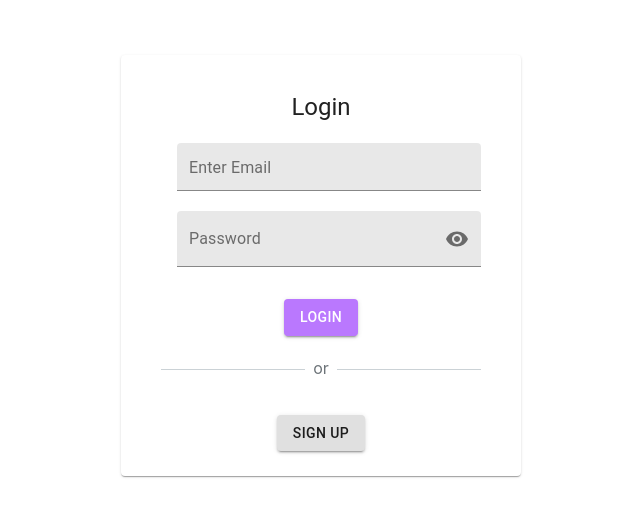
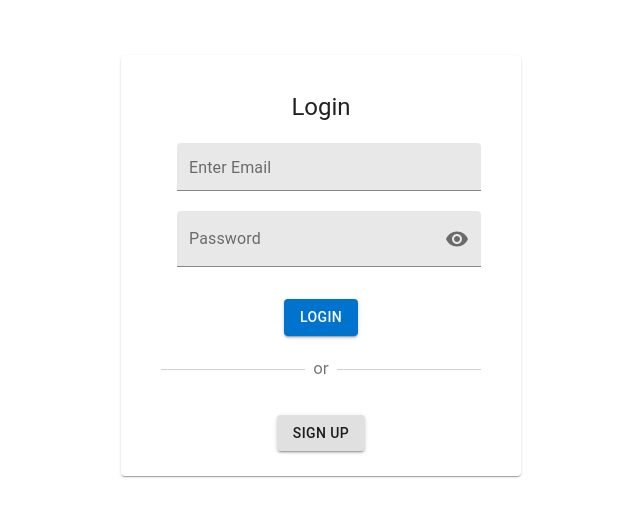
Before and after one commit to diaz4674/LedgerFire, a React (Create React App) app: page / in a window 1280 px wide. Shown: the part 145-662 px from the top of the page, without its empty margins (319-959 px from the left). Built offline with nearby package versions, Linux system fonts and the light colour scheme.

Commit message:
added company theme colors

```diff
--- a/src/components/Landing/Login.js
+++ b/src/components/Landing/Login.js
@@ -77,10 +77,10 @@ const useStyles = makeStyles(theme => ({
     backgroundColor: "white"
   },
   loginButton: {
-    backgroundColor: "#ba78fe",
+    backgroundColor: "#0073cf",
     color: "white",
     "&:hover": {
-      backgroundColor: "#9a37ff"
+      backgroundColor: "#0c233e"
     }
   }
 }));
@@ -194,7 +194,7 @@ const Login = props => {
           <div className={classes.separator}>
             <span className={classes.orText}> or </span>
           </div>
-          <Link to="/signup" className={classes.signUp}>
+          <Link to="/register" className={classes.signUp}>
             <Button variant="contained" size="medium" color="inherent">
               Sign Up
             </Button>
```
